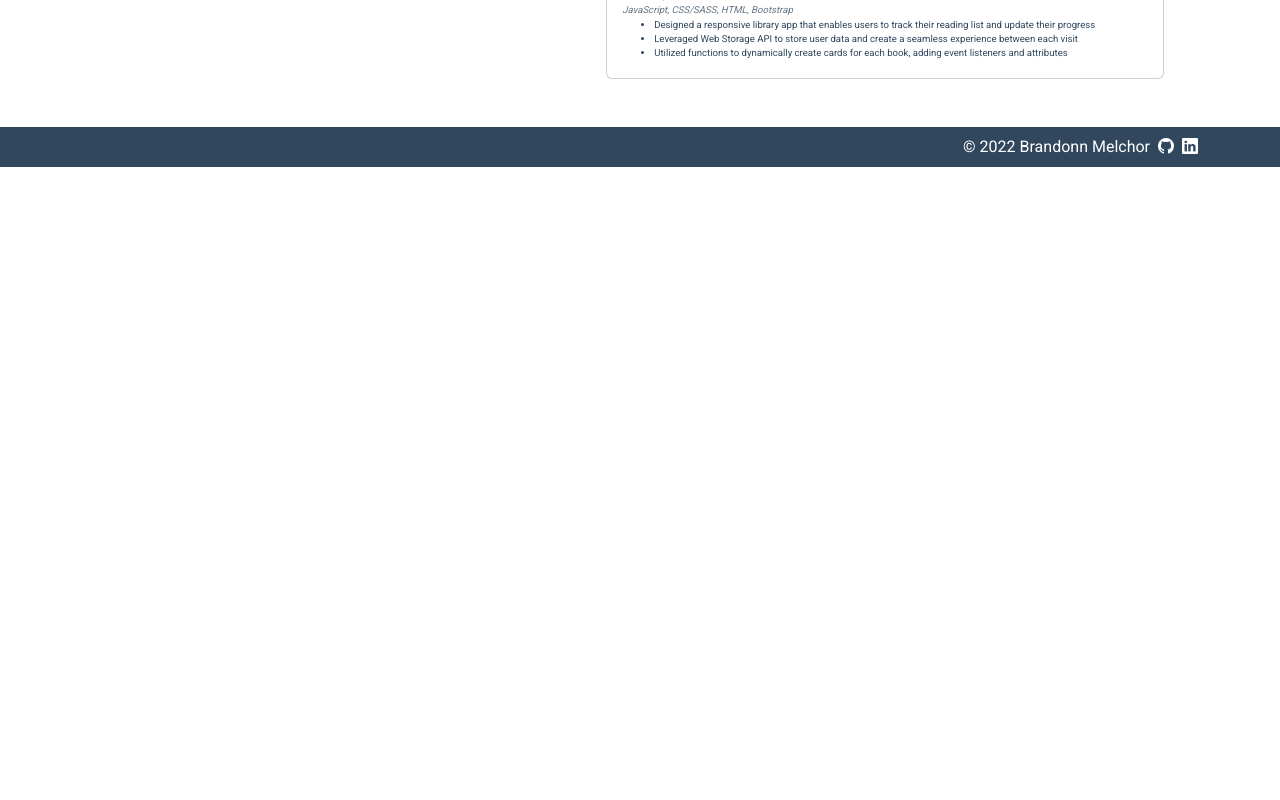
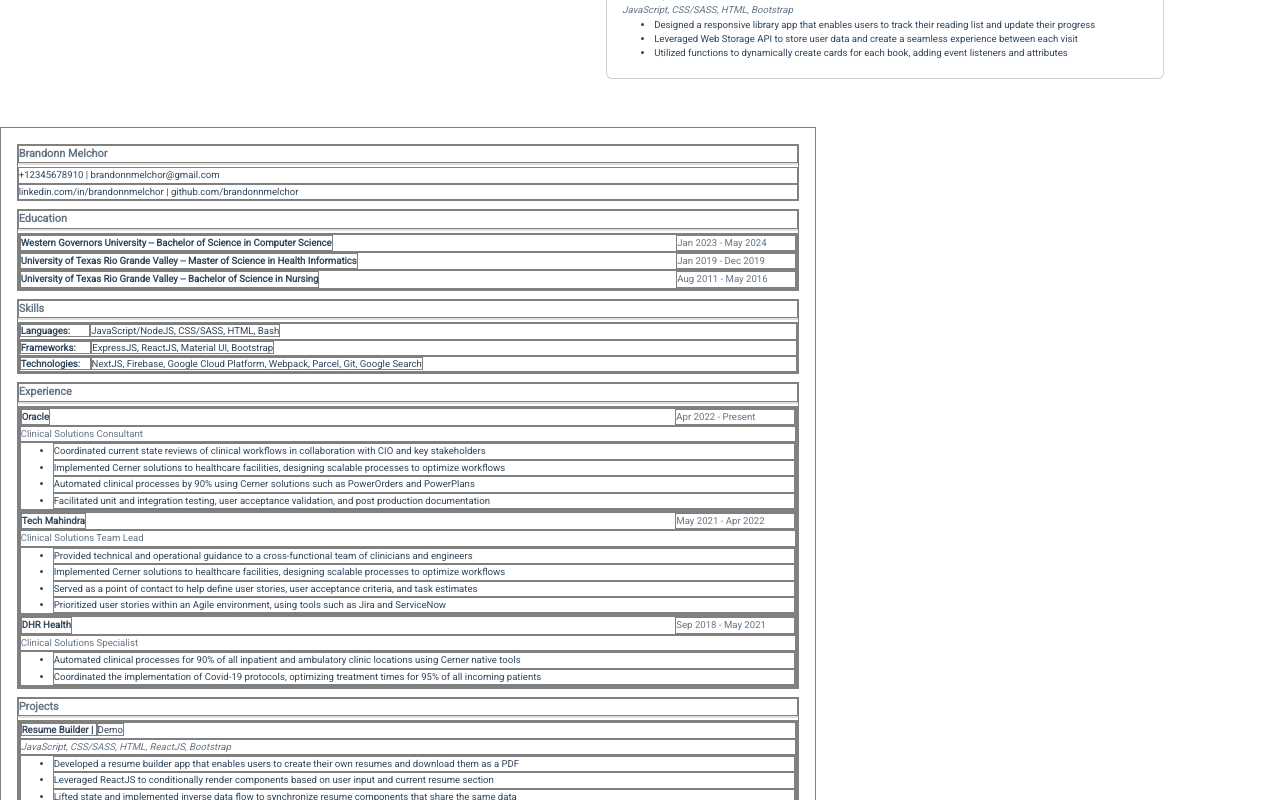
Before and after one commit to brandonnmelchor/resume-builder, a React (Create React App) app: page / in a window 1280 px wide. Shown: the part 780-1580 px from the top of the page. Before the commit the page ends 947 px from the top, so only its background shows below. Built offline with nearby package versions, Linux system fonts and the light colour scheme.

Commit message:
set resumePDF to display for styling

```diff
--- a/src/App.js
+++ b/src/App.js
@@ -174,10 +174,10 @@ export default class App extends React.Component {
           <div className="row justify-content-center align-items-start gap-4">
             <Form resume={resume} entryMode={entryMode} printRef={printRef} handleChange={handleChange} />
             <Resume resume={resume} />
-            <div style={{ display: "none" }}>
-              <ResumePDF resume={resume} handleChange={handleChange} />
-            </div>
           </div>
+        </div>
+        <div>
+          <ResumePDF resume={resume} handleChange={handleChange} />
         </div>
         <Footer />
       </div>
```
